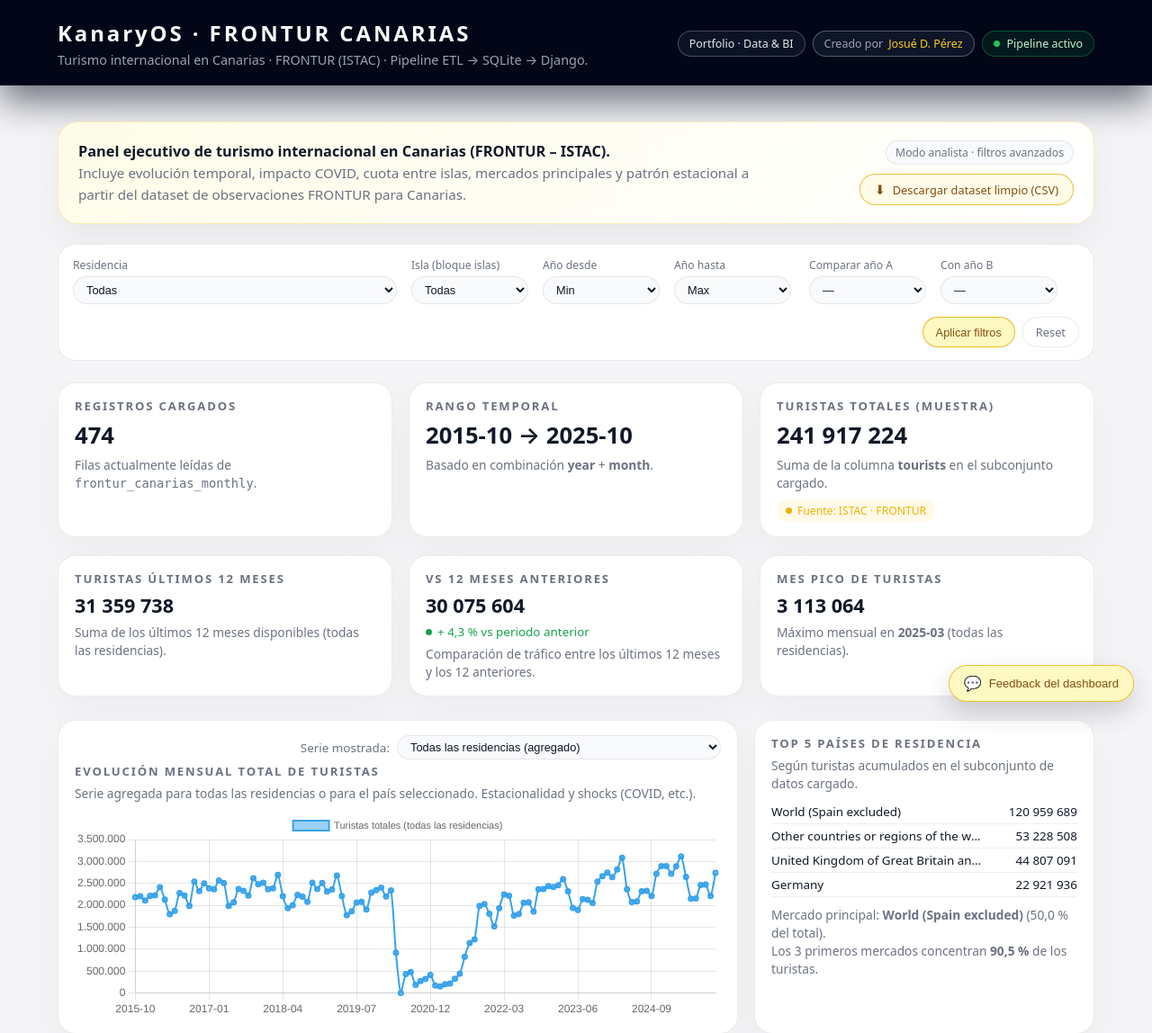
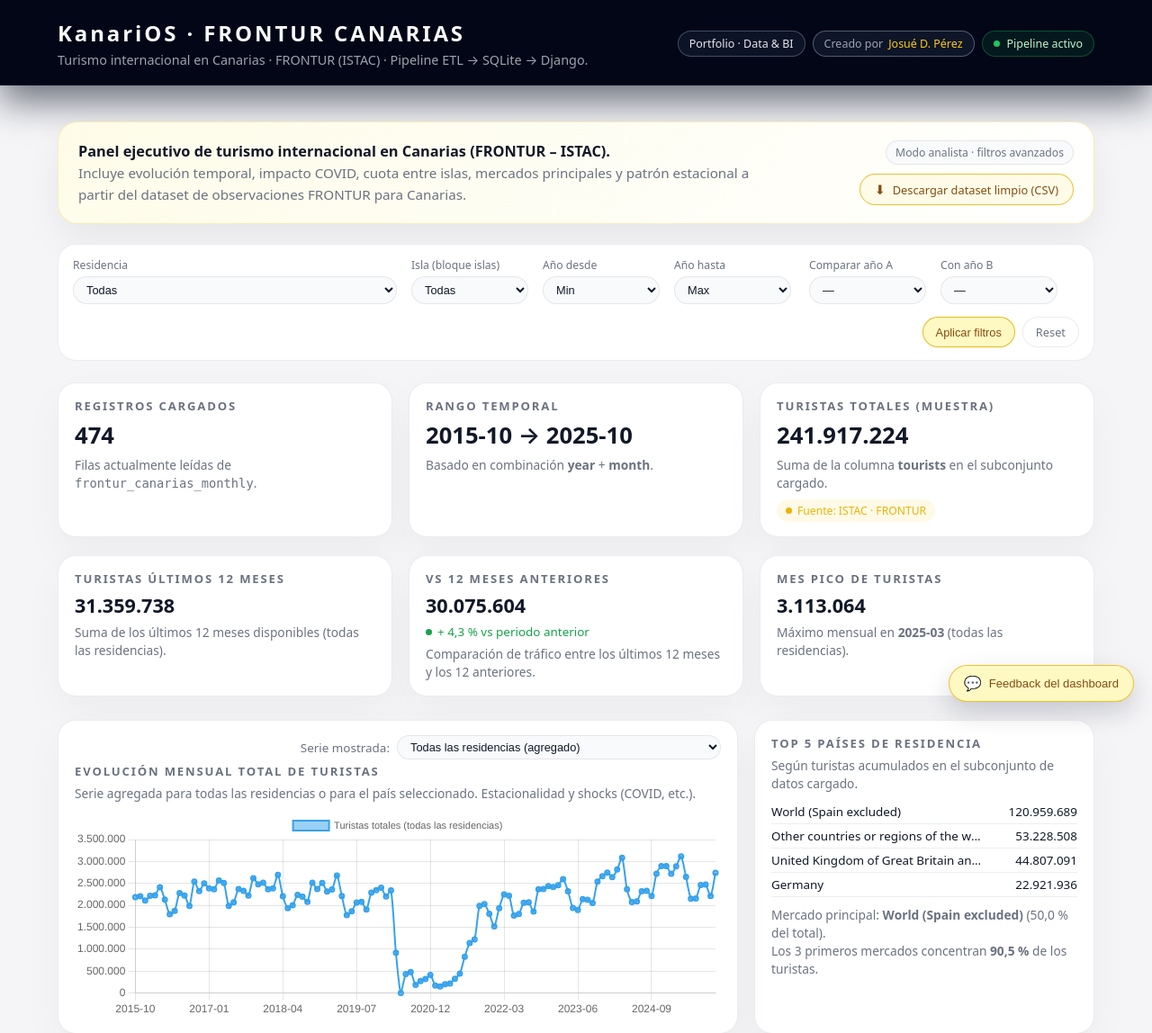
Before and after one commit to Josu26/kanarytour_frontur_analytics, a Django app: page / in a window 1280 px wide. Shown: the top 1148 px of the page at 90% size. Run offline with Django 5.2, Linux system fonts and the light colour scheme; data comes from the database, SQL or seed files in the repository.

```diff
--- a/django_app/analytics/templates/analytics/dashboard.html
+++ b/django_app/analytics/templates/analytics/dashboard.html
@@ -2,7 +2,7 @@
 <html lang="es">
 <head>
     <meta charset="UTF-8">
-    <title>KanaryOS · FRONTUR Canarias</title>
+    <title>KanariOS · FRONTUR Canarias</title>
     <meta name="viewport" content="width=device-width, initial-scale=1.0">
     <!-- Evita que iOS convierta números en teléfonos -->
     <meta name="format-detection" content="telephone=no">
@@ -107,7 +107,7 @@
         }
 
         .header-author {
-            position: relative;          /* para que el tooltip se posicione respecto a este chip */
+            position: relative;
             font-size: 0.78rem;
             border-radius: 999px;
             padding: 5px 12px;
@@ -201,7 +201,6 @@
         }
 
         @media (max-width: 768px) {
-            /* en móvil lo desactivamos para no molestar */
             .author-tooltip {
                 display: none;
             }
@@ -965,7 +964,7 @@
 <header>
     <div class="header-inner">
         <div class="header-left">
-            <h1>KanaryOS · FRONTUR CANARIAS</h1>
+            <h1>KanariOS · FRONTUR CANARIAS</h1>
             <div class="header-subtitle">
                 Turismo internacional en Canarias · FRONTUR (ISTAC) · Pipeline ETL → SQLite → Django.
             </div>
@@ -1120,8 +1119,8 @@
     <section class="kpi-grid">
         <article class="card">
             <h2>Registros cargados</h2>
-            <div class="card-value">
-                {{ total_rows|default:"0"|intcomma }}
+            <div class="card-value js-number">
+                {{ total_rows|default:"0" }}
             </div>
             <div class="card-sub">
                 Filas actualmente leídas de <code>{{ TABLE_NAME }}</code>.
@@ -1142,7 +1141,7 @@
         <article class="card">
             <h2>Turistas totales (muestra)</h2>
             {% if total_visitors is not none %}
-                <div class="card-value">{{ total_visitors|floatformat:"0"|intcomma }}</div>
+                <div class="card-value js-number">{{ total_visitors|floatformat:"0" }}</div>
                 <div class="card-sub">Suma de la columna <strong>tourists</strong> en el subconjunto cargado.</div>
                 <div class="tag-pill">
                     <span class="tag-dot"></span>
@@ -1160,8 +1159,8 @@
         <article class="card">
             <h2>Turistas últimos 12 meses</h2>
             {% if kpi_last_12m is not none %}
-                <div class="card-value card-value-small">
-                    {{ kpi_last_12m|floatformat:"0"|intcomma }}
+                <div class="card-value card-value-small js-number">
+                    {{ kpi_last_12m|floatformat:"0" }}
                 </div>
                 <div class="card-sub">
                     Suma de los últimos 12 meses disponibles (todas las residencias).
@@ -1177,8 +1176,8 @@
         <article class="card">
             <h2>vs 12 meses anteriores</h2>
             {% if kpi_last_12m is not none and kpi_prev_12m is not none and kpi_last_12m_growth_pct is not none %}
-                <div class="card-value card-value-small">
-                    {{ kpi_prev_12m|floatformat:"0"|intcomma }}
+                <div class="card-value card-value-small js-number">
+                    {{ kpi_prev_12m|floatformat:"0" }}
                 </div>
                 <div class="kpi-change {% if kpi_last_12m_growth_pct >= 0 %}positive{% else %}negative{% endif %}">
                     <span class="kpi-dot {% if kpi_last_12m_growth_pct >= 0 %}positive{% else %}negative{% endif %}"></span>
@@ -1202,8 +1201,8 @@
         <article class="card">
             <h2>Mes pico de turistas</h2>
             {% if best_period_label and best_period_value %}
-                <div class="card-value card-value-small">
-                    {{ best_period_value|floatformat:"0"|intcomma }}
+                <div class="card-value card-value-small js-number">
+                    {{ best_period_value|floatformat:"0" }}
                 </div>
                 <div class="card-sub">
                     Máximo mensual en <strong>{{ best_period_label }}</strong> (todas las residencias).
@@ -1248,7 +1247,7 @@
                     {% for item in top_residences %}
                         <li class="top5-item">
                             <span title="{{ item.residence }}">{{ item.residence }}</span>
-                            <span>{{ item.tourists|floatformat:"0"|intcomma }}</span>
+                            <span class="js-number">{{ item.tourists|floatformat:"0" }}</span>
                         </li>
                     {% endfor %}
                 {% else %}
@@ -1303,7 +1302,7 @@
             {% if islands_total_12m is not none %}
                 <div class="card-sub">
                     • Turistas últimos 12 meses (todas las islas):
-                    <strong>{{ islands_total_12m|intcomma }}</strong>.<br>
+                    <strong class="js-number">{{ islands_total_12m }}</strong>.<br>
                     {% if island_leader_name and island_leader_share %}
                         • Isla líder:
                         <strong>{{ island_leader_name }}</strong>
@@ -1328,7 +1327,7 @@
                             {% for item in islands_table %}
                                 <tr>
                                     <td>{{ item.island }}</td>
-                                    <td>{{ item.tourists_12m|intcomma }}</td>
+                                    <td class="js-number">{{ item.tourists_12m }}</td>
                                     <td>{{ item.share_pct|floatformat:"1" }} %</td>
                                 </tr>
                             {% endfor %}
@@ -1360,9 +1359,9 @@
             {% if baseline_avg is not none and covid_min_label and covid_min_val is not none and covid_drop_pct is not none %}
                 <div class="card-sub">
                     • Media mensual pre-COVID (≤ 2019):
-                    <strong>{{ baseline_avg|floatformat:"0"|intcomma }}</strong> turistas.<br>
+                    <strong class="js-number">{{ baseline_avg|floatformat:"0" }}</strong> turistas.<br>
                     • Mínimo en <strong>{{ covid_min_label }}</strong>:
-                    <strong>{{ covid_min_val|floatformat:"0"|intcomma }}</strong>
+                    <strong class="js-number">{{ covid_min_val|floatformat:"0" }}</strong>
                     ({{ covid_drop_pct|floatformat:"1" }} % vs media previa).<br>
                     {% if recovery_month_label %}
                         • Recuperación (≥ 90 % de la media pre-COVID) a partir de
@@ -1390,7 +1389,8 @@
                 </div>
                 <div class="table-header-sub">
                     {% if columns %}
-                        {{ columns|length }} columnas · {{ total_rows|intcomma }} filas
+                        <span class="js-number">{{ columns|length }}</span> columnas ·
+                        <span class="js-number">{{ total_rows }}</span> filas
                     {% else %}
                         Sin datos cargados
                     {% endif %}
@@ -1536,6 +1536,38 @@
 </div>
 
 <script>
+    // =========================
+    // FORMATEO DE NÚMEROS HTML
+    // =========================
+    document.addEventListener('DOMContentLoaded', function () {
+        const nodes = document.querySelectorAll('.js-number');
+        nodes.forEach(function (el) {
+            let raw = (el.textContent || '').trim();
+
+            if (!raw) return;
+
+            // Quitar espacios y separadores raros
+            raw = raw.replace(/\s/g, '');
+
+            // Si ya tiene % o cualquier cosa rara, lo dejamos
+            if (raw.includes('%')) return;
+
+            // Normalizar: quitar puntos de miles y usar punto como decimal para parsear
+            let normalized = raw.replace(/\./g, '').replace(',', '.');
+
+            const value = Number(normalized);
+            if (isNaN(value)) return;
+
+            // Si el texto original tenía decimales, usamos 1 decimal, si no, 0
+            const hasDecimal = /[.,]\d+/.test(raw);
+            const options = hasDecimal
+                ? { minimumFractionDigits: 1, maximumFractionDigits: 1 }
+                : { minimumFractionDigits: 0, maximumFractionDigits: 0 };
+
+            el.textContent = value.toLocaleString('es-ES', options);
+        });
+    });
+
     // Serie total (todas las residencias)
     const chartLabelsAll = JSON.parse('{{ chart_labels|escapejs }}');
     const chartValuesAll = JSON.parse('{{ chart_values|escapejs }}');
```
